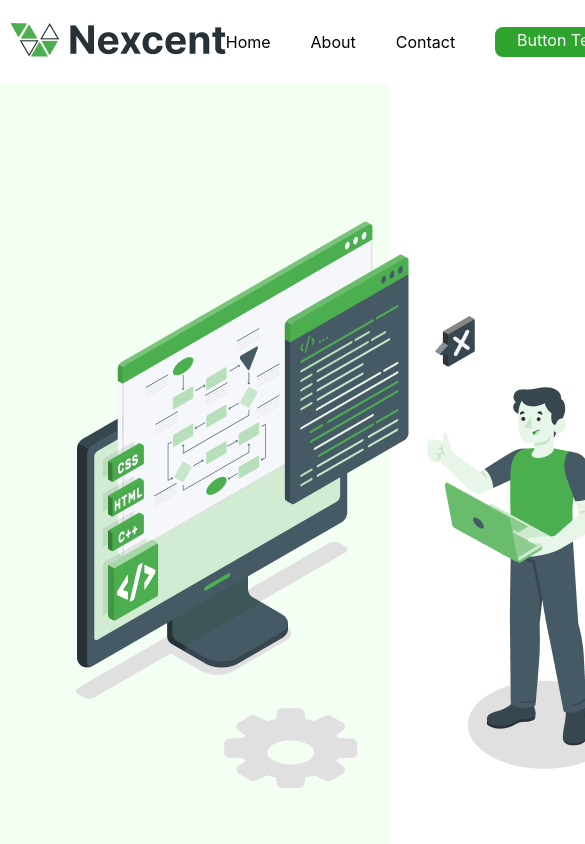
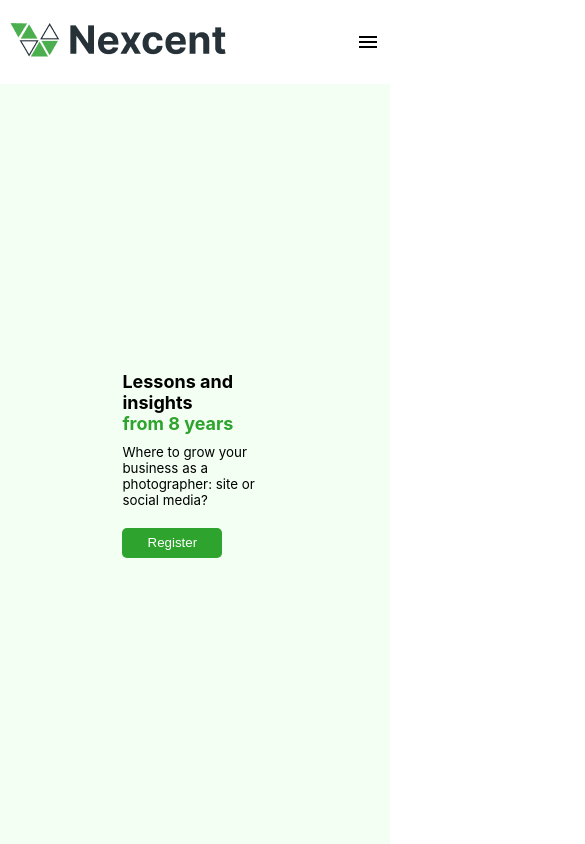
Before and after one commit to OnuegbulamChristian/Nexcent, a React (Create React App) app: page / in a window 390 px wide. Shown: the top 844 px of the page, 585 px wide, since content can reach past the window. Built offline with nearby package versions, Linux system fonts and the light colour scheme.

Commit message:
first commit

```diff
--- a/src/COMPONENTS/HeroSection/HeroSection.css
+++ b/src/COMPONENTS/HeroSection/HeroSection.css
@@ -12,11 +12,11 @@
   margin-left: auto;
   margin-right: auto;
 }
-.Hero-section-parent-div div h1 {
-  font-size: 50px;
+.Hero-section-containers h1 {
+  font-size: 30px;
 }
-.Hero-section-parent-div div h2 {
-  font-size: 50px;
+.Hero-section-containers h2 {
+  font-size: 30px;
   color: #2ea32e;
 }
 .Hero-section-parent-div div button {
@@ -31,16 +31,53 @@
 .Hero-section-parent-div div p {
   padding-top: 10px;
   padding-bottom: 20px;
+  font-size: small;
+}
+.Hero-section-containers {
+  width: 50%;
+  height: 90vh;
+  background-color: transparent;
+  display: flex;
+  flex-direction: column;
+  justify-content: center;
+  align-items: flex-start;
+  padding-left: 20px;
+}
+.Hero-section-containers img {
+  width: 100%;
+  height: 100%;
+  object-fit: contain;
 }
 
 @media (max-width: 1024px) {
+  .Hero-section-containers h1 {
+    font-size: x-large;
+  }
+  .Hero-section-containers h2 {
+    font-size: x-large;
+  }
 }
 
 @media (max-width: 834px) {
 }
 
 @media (max-width: 768px) {
+  .Hero-section-containers p {
+    font-size: small;
+  }
+  .Hero-section-containers h1 {
+    font-size: large;
+  }
+  .Hero-section-containers h2 {
+    font-size: large;
+  }
+  .Hero-section-parent-div div p {
+    font-size: smaller;
+  }
 }
 
 @media (max-width: 480px) {
+  .Hero-section-parent-div {
+    flex-wrap: wrap;
+  }
 }
--- a/src/COMPONENTS/HeroSection/HeroSection.tsx
+++ b/src/COMPONENTS/HeroSection/HeroSection.tsx
@@ -6,7 +6,7 @@ const HeroSection = () => {
   return (
     <div className="Hero-section-div">
       <div className="Hero-section-parent-div">
-        <div className="Container1">
+        <div className="Hero-section-containers">
           <h1>Lessons and insights</h1>
           <h2>from 8 years</h2>
           <p>
@@ -14,7 +14,7 @@ const HeroSection = () => {
           </p>
           <button>Register</button>
         </div>
-        <div className="Container2">
+        <div className="Hero-section-containers">
           <img src={HeroImage} alt="" />
         </div>
       </div>
--- a/src/COMPONENTS/NavBar/NavBar.css
+++ b/src/COMPONENTS/NavBar/NavBar.css
@@ -19,21 +19,35 @@
 }
 .Last-button {
   width: 130px;
-  height: 30px;
+  height: 40px;
   background-color: #2ea32e;
   border-radius: 8px;
   border-style: solid;
   border-color: transparent;
   color: white;
+  padding-top: 5px;
+}
+.Navbar-icon-div {
+  font-size: x-large;
+  display: none;
 }
 
 @media (max-width: 1024px) {
+  .Navbar-parent-div {
+    justify-content: space-between;
+  }
 }
 
 @media (max-width: 834px) {
 }
 
 @media (max-width: 768px) {
+  .Buttons-div {
+    display: none;
+  }
+  .Navbar-icon-div {
+    display: flex;
+  }
 }
 
 @media (max-width: 480px) {
--- a/src/COMPONENTS/NavBar/NavBar.tsx
+++ b/src/COMPONENTS/NavBar/NavBar.tsx
@@ -1,6 +1,7 @@
 import React from "react";
 import LOGO from "../../ASSETS/LOGO.png";
 import "./NavBar.css";
+import { IoMdMenu } from "react-icons/io";
 
 const NavBar = () => {
   return (
@@ -15,6 +16,9 @@ const NavBar = () => {
           <div>Contact</div>
           <div className="Last-button">Button Text</div>
         </div>
+        <div className="Navbar-icon-div">
+          <IoMdMenu />
+        </div>
       </div>
     </div>
   );
--- a/src/HOME/HomePage.tsx
+++ b/src/HOME/HomePage.tsx
@@ -13,12 +13,12 @@ const HomePage = () => {
     <div>
       <NavBar />
       <HeroSection />
-      <OurClients />
+      {/* <OurClients />
       <CommunitySection />
       <PixelGradeSection />
       <HelpSection />
       <CaringSection />
-      <FooterSection />
+      <FooterSection /> */}
     </div>
   );
 };
```
